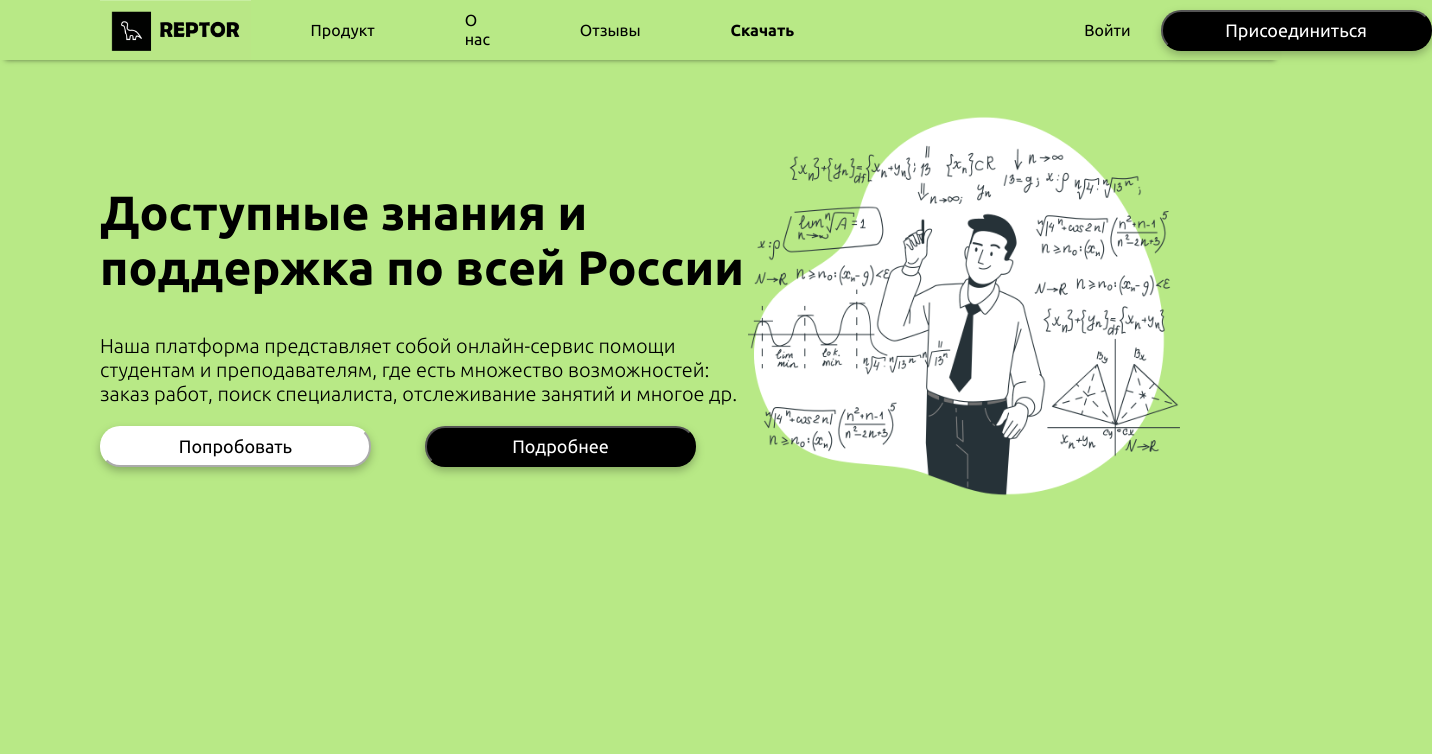
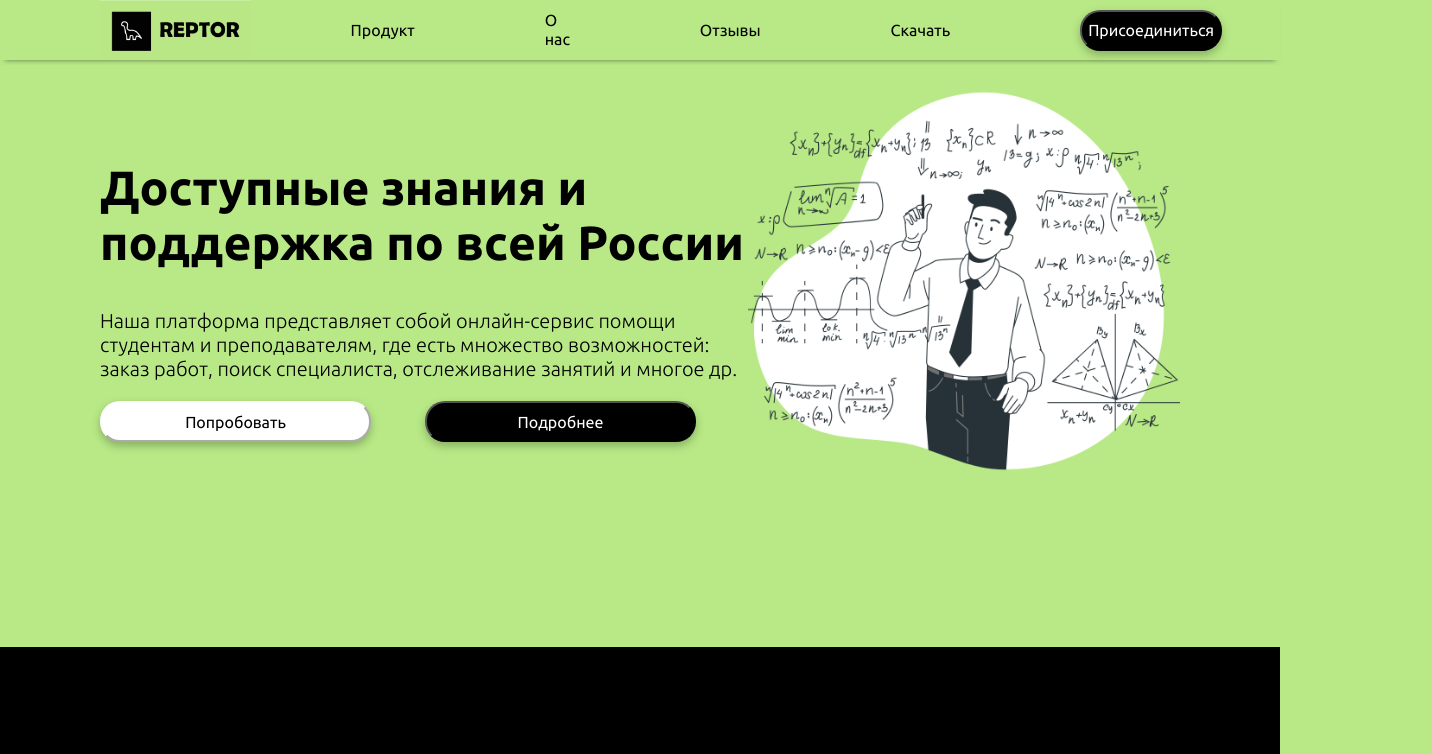
Before and after one commit to soni1541/Reptor-site, a plain HTML site: page Project/index.html in a window 1280 px wide. Shown: the top 754 px of the page, 1432 px wide, since content can reach past the window. Drawn offline with nearby package versions, Linux system fonts and the light colour scheme.

Commit message:
Редактирована страница О нас

```diff
--- a/Project/css/style.css
+++ b/Project/css/style.css
@@ -104,6 +104,7 @@ header {
     background: #B8E986;
     box-shadow: 0 5px 5px -5px rgba(0, 0, 0, .5);
     margin-bottom: 5px;
+
 }
 footer {
     height: 400px;
@@ -168,93 +169,81 @@ p.white{
 }
 .logo {
     height: 60px;
+    margin-right: 100px;
 }
-.container {
-    display: flex;
-    align-items: center;
-    justify-content: space-between;
+.header-menu {
     margin-left: 100px;
     margin-right: 100px;
+    display: flex;
+    flex-direction: row;
+    justify-content: space-between;
+    align-items: center;
 }
 
 .menu-left {
     display: flex;
+    flex-direction: row;
     align-items: center;
+    justify-content: space-between;
 }
-.menu-item {
-    margin-left: 60px;
-}
-.menu-right {
-    display: flex;
-    align-items: center;
-    margin-left: 260px;
-}
-.menu-link {
+.menu-left a{
     font: 16px Ubuntu;
     font-weight: normal;
     color: black;
     text-decoration: none;
     padding-right: 30px;
 }
-.menu-link-download {
+.btn-black {
     font: 16px Ubuntu;
-    color: rgb(0, 0, 0);
-    font-weight: bold;
-    text-decoration: none;
-    padding-right: 30px;
-}
-.link-btn-black {
-    font: 18px Ubuntu;
     font-weight: normal;
-    color: white;
-    text-decoration: none;
-}
-nav .btn-black {
     background-color: black;
+    color: #FFFFFF;
     border-radius: 20px;
-    margin-left: 30px;
-    width: 196px;
-    height: 39px;
-    filter: drop-shadow(0px 4px 4px rgba(0, 0, 0, 0.25));
-}
-.btn-black {
-    background-color: black;
-    border-radius: 20px;
-    width: 196px;
-    height: 39px;
     filter: drop-shadow(0px 4px 4px rgba(0, 0, 0, 0.25));
     width: 271px;
     height: 41px;
 }
-.link-btn-white {
-    font: 18px Ubuntu;
+.menu-item {
+    margin-right: 100px;
+}
+.desc-container .btn-black a {
+    font: 16px Ubuntu;
+    color: rgb(255, 255, 255);
     font-weight: normal;
-    color: rgb(0, 0, 0);
     text-decoration: none;
 }
+.desc-container .btn-white a {
+    font: 16px Ubuntu;
+    color: rgb(0, 0, 0);
+    font-weight: normal;
+    text-decoration: none;
+}
+
 .btn-white {
+    font: 16px Ubuntu;
+    font-weight: normal;
     background-color: rgb(255, 255, 255);
-    border-color: white;
+    color: #000000;
+    border-color: rgb(255, 255, 255);
     border-radius: 20px;
-    width: 196px;
-    height: 39px;
     filter: drop-shadow(0px 4px 4px rgba(0, 0, 0, 0.25));
     width: 271px;
     height: 41px;
     margin-right: 50px;
 }
+.desc-back {
+    background-color: #B8E986;
+}
 
 .main-description {
-    height: 700px;
-    background-color: #B8E986;
+    margin-left: 100px;
+    margin-right: 100px;
+    padding-bottom: 150px;
 }
 .desc-container {
     display: flex;
     justify-content: space-between;
     align-items: center;
-    margin-left: 100px;
-    margin-right: 100px;
-    margin-top: 30px;
 }
 
 .desc-info {
@@ -267,20 +256,34 @@ nav .btn-black {
     object-fit: cover;
 }
 
-.main-product {
-    display: flex;
-    height: 1100px;
+.product-back {
     background-color: #000000;
 }
+.main-product {
+    margin-left: 100px;
+    margin-right: 100px;
+    padding-top: 80px;
+    padding-bottom: 150px;
+}
 
-.main-about {
-    height: 1100px;
+.about-back {
     background-color: #ffffff;
 }
+.main-about {
+    margin-left: 100px;
+    margin-right: 100px;
+    padding-top: 80px;
+    padding-bottom: 150px;
+}
 
+.reviews-back {
+    background-color: rgba(248, 255, 241, 1);
+}
 .main-reviews {
-    height: 1100px;
-    background-color: rgba(248, 255, 241, 1);
+    margin-left: 100px;
+    margin-right: 100px;
+    padding-top: 80px;
+    padding-bottom: 80px;
 }
 
 .product-desc-info {
@@ -294,6 +297,7 @@ nav .btn-black {
     flex-direction: column;
     justify-content: space-around;
     align-items: center;
+    margin-right: 300px;
 }
 .product-option {
     border: 1px solid #FFFFFF;
@@ -312,27 +316,24 @@ nav .btn-black {
     display: flex;
     flex-direction: column;
     align-items: center;
-    margin-left: 100px;
-    margin-right: 100px;
-    padding-top: 93px;
     text-align: center;
 }
 
 
 .gallery {
-    width: 840px;
+    width: 100%;
     height: 480px;
     overflow: hidden;
 }
 
 .images {
-    width:100%;
-    height:100%; /* CHANGE */
-
-    overflow-y:scroll;
+    width: 100%;
+    height: 100%;
+    overflow-y: hidden;
+    overflow-x: scroll;
     white-space: nowrap;
     line-height: 0;
-    font-size: 0;
+    font-size: 526px;
 }
 .image{
     display:inline;
--- a/Project/index.html
+++ b/Project/index.html
@@ -18,22 +18,16 @@
 <body>
 
 
-
- <!--onclick="document.getElementsByClassName('login-page').style.display='block'"-->
-
     <header>
-        <div class="container">
+        <div class="header-menu">
+                <ul class="menu-left">
                     <img class="logo" src="img/logo.png">
-            <ul class="menu-left">
-                <li class ="menu-item"><a class="menu-link" href="#main-product">Продукт</a></li>
-                <li class ="menu-item"><a class="menu-link" href="#main-about">О нас</a></li>
-                <li class ="menu-item"><a class="menu-link" href="#main-reviews">Отзывы</a></li>
+                    <li class ="menu-item"><a href="#main-product">Продукт</a></li>
+                    <li class ="menu-item"><a href="#main-about">О нас</a></li>
+                    <li class ="menu-item"><a href="#main-reviews">Отзывы</a></li>
                     <li class ="menu-item"><a class="menu-link-download" href="#">Скачать</a></li>
                 </ul>
-            <div class="menu-right">
-                <a class="menu-link" href="#login-page">Войти</a>
-                <button class="btn-black" onclick = "document.getElementById('login-page').style.display = 'block'"><a class="link-btn-black">Присоединиться</a></button>
-            </div>
+                <button class="btn-black" onclick = "document.getElementById('login-page').style.display = 'block'"><a>Присоединиться</a></button>
         </div>
     </header>
 
@@ -72,6 +66,7 @@
         </script>
 
 
+        <div class="desc-back">
             <section class="main-description">
                 <div class="desc-container">
                     <div class="desc-info">
@@ -79,13 +74,15 @@
                         <div class="desc-text">
                             <p class="black">Наша платформа представляет собой онлайн-сервис помощи студентам и преподавателям, где есть множество возможностей:  заказ работ, поиск специалиста, отслеживание занятий и многое др.</p>
                         </div>
-                    <button class="btn-white"><a class="link-btn-white" href="#">Попробовать</a></button></li>
-                    <button class="btn-black"><a class="link-btn-black" href="#">Подробнее</a></button></li>
+                        <button class="btn-white"><a href="#">Попробовать</a></button>
+                        <button class="btn-black"><a href="#">Подробнее</a></button>
                     </div>
                     <img class="img-desc" src="img/desc3.png">
                 </div>
             </section>
+        </div>
 
+        <div class="product-back">
             <section id="main-product" class="main-product">
                 <div class="desc-container">
                     <div class="product-desc-info">
@@ -123,7 +120,9 @@
                         </div>
                     </div>
             </section>
+        </div>
 
+        <div class="about-back">
             <section id="main-about" class="main-about">
                 <div class="about-container">
                     <h1 class="black">О проекте</h1>
@@ -142,7 +141,9 @@
                     </div>
                 </div>
             </section>
+        </div>
 
+        <div class="reviews-back">
             <section id="main-reviews" class="main-reviews">
                 <div class="about-container">
                     <p class="black">
@@ -183,6 +184,8 @@
                     </div>
                 </div>
             </section>
+        </div>
+
 
     </main>
 
@@ -192,7 +195,7 @@
                 <img class="logo" src="img/icon.ico">
                 <div class="footer-enter">
                     <a class="footer-link" href="#">Войти</a></li>
-                    <button class="btn-footer"><a class="link-btn-white" href="#">Присоединиться</a></button></li>
+                    <button class="btn-footer"><a" href="#">Присоединиться</a></button></li>
                 </div>
             </nav>
 
@@ -215,7 +218,7 @@
             <div class="split"> </div>
 
             <ul class="footer-menu">
-                <li class ="footer-item"><a class="footer-link" href="#">2022 © Reptor</a></li>
+                <li class ="footer-item"><a class="footer-link" href="#">2023 © Reptor</a></li>
             </ul>
 
 
@@ -225,10 +228,10 @@
 
     <script>
         jQuery(document).ready(function() {
-        jQuery("a.menu-link").click(function () {
+        jQuery("a").click(function () {
             elementClick = jQuery(this).attr("href")
             destination = jQuery(elementClick).offset().top;
-            jQuery("html:not(:animated),body:not(:animated)").animate({scrollTop: destination}, 500);
+            jQuery("html:not(:animated),body:not(:animated)").animate({scrollTop: destination}, 800);
             return false;
         });
         });
```
Lines whose indentation alone changed are shown as unchanged.
